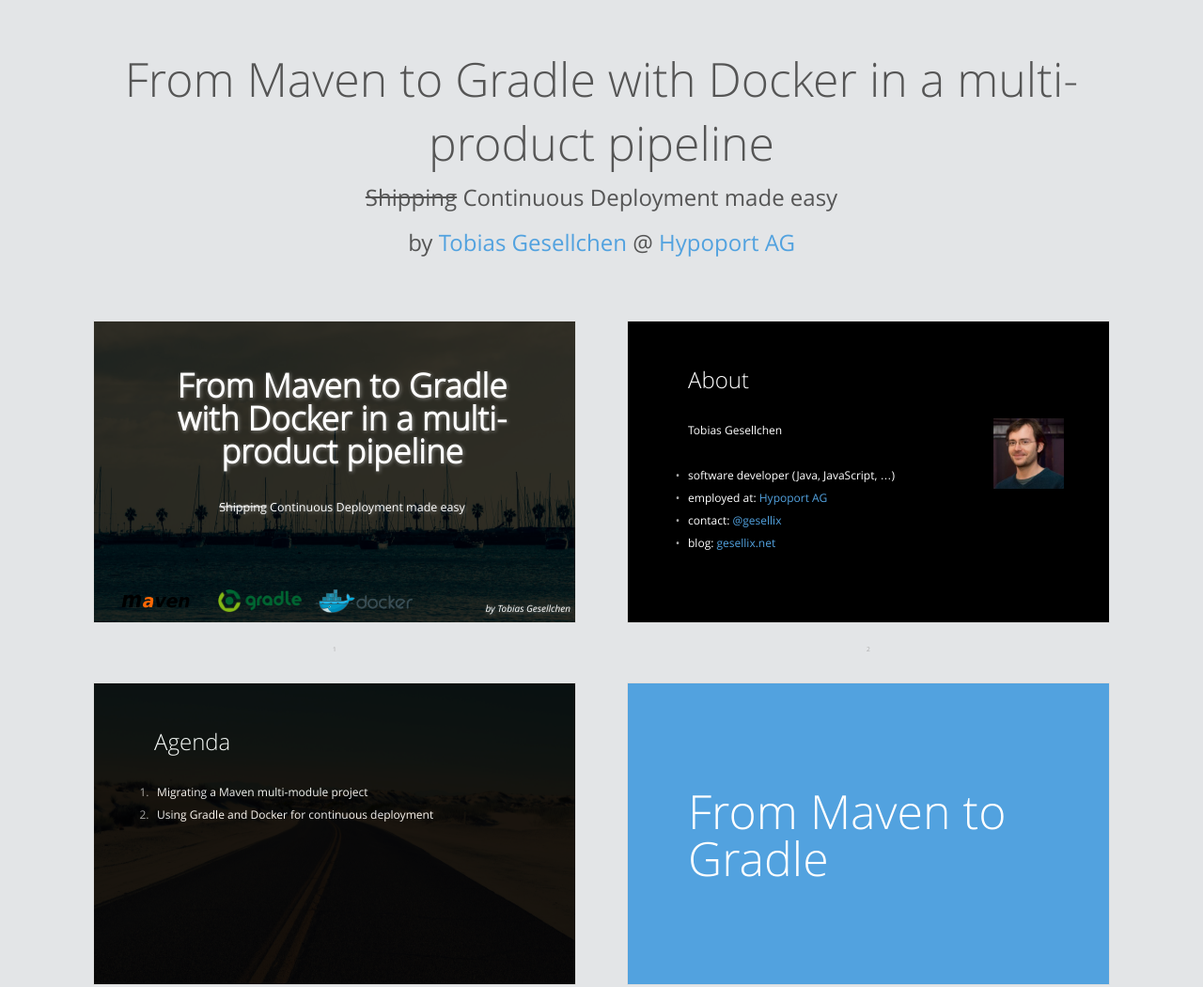
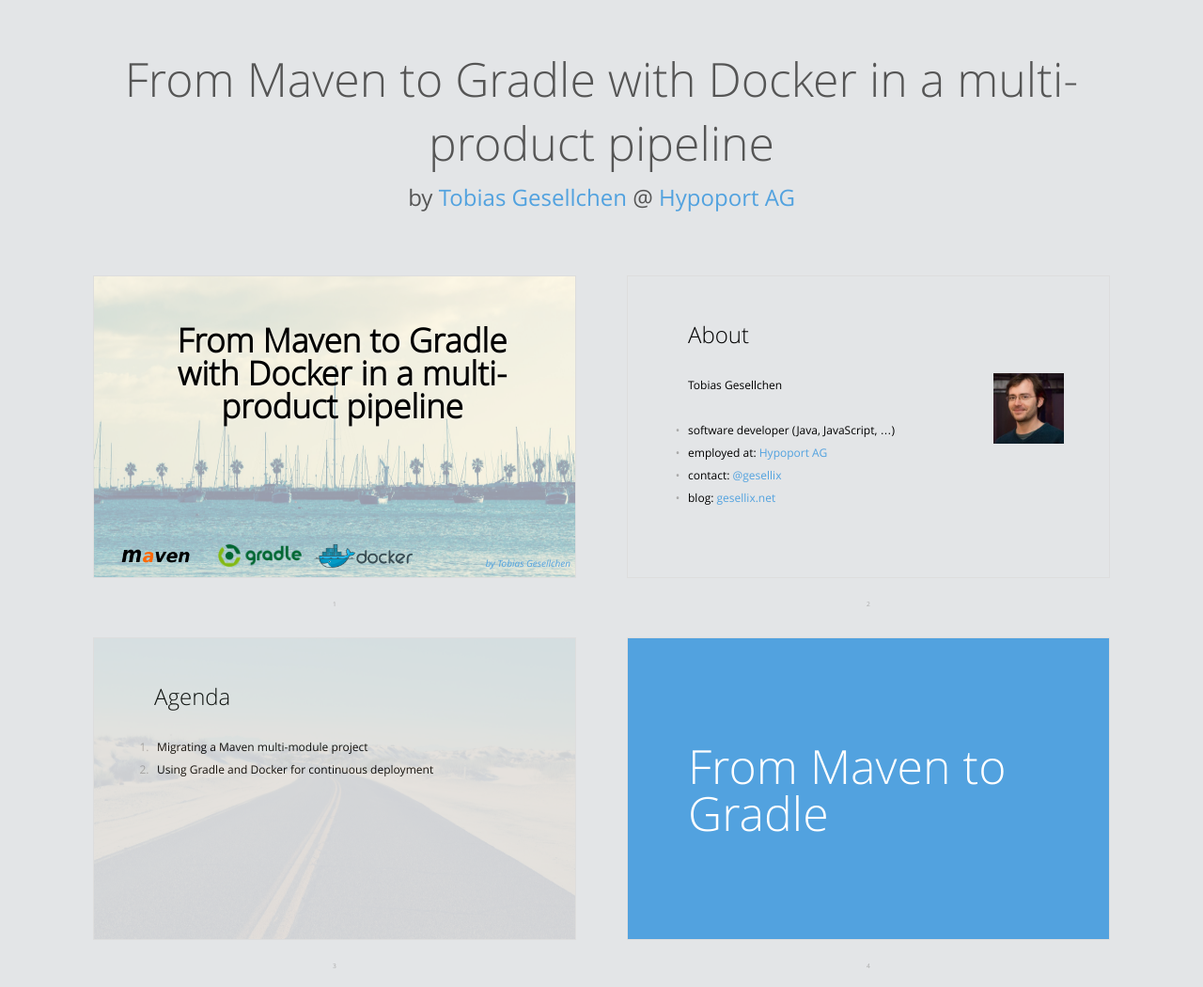
Before and after one commit to gesellix/gradle-summit-2014, a website: page index.html in a window 1280 px wide. Shown: the top 1050 px of the page at 94% size. Drawn offline with Linux system fonts and the light colour scheme.

Commit message:
lighter slides

```diff
--- a/index.html
+++ b/index.html
@@ -12,8 +12,6 @@
 <header class="caption">
     <h1>From Maven to Gradle with Docker in a multi-product pipeline</h1>
 
-    <h2><del>Shipping</del> Continuous Deployment made easy</h2>
-
     <p>by <a target="_blank" href="http://www.gesellix.net/">Tobias Gesellchen</a>
         @ <a target="_blank" href="http://www.hypoport.de/">Hypoport AG</a>
     </p>
@@ -21,7 +19,6 @@
 <section class="slide cover" id="cover">
     <div>
         <h2 class="text-shadow">From Maven to Gradle with Docker in a multi-product pipeline</h2>
-        <h3 class="text-shadow"><del>Shipping</del> Continuous Deployment made easy</h3>
 
         <p class="text-shadow"><a target="_blank" href="http://www.gesellix.net/">by Tobias Gesellchen</a></p>
         <!-- 5OctZbi8TOKC4NmbmeOH_Caroline%20Gutman-4677.jpg from https://s3.amazonaws.com/ooomf-com-files/5OctZbi8TOKC4NmbmeOH_Caroline%20Gutman-4677.jpg (http://unsplash.com/) -->
@@ -34,39 +31,36 @@
         </div>
         <style>
             #cover img {
-                opacity: 0.2;
+                opacity: 0.4;
+            }
+
+            #cover {
+                color: #000;
+                text-align: center;
             }
 
             #cover h2 {
-                color: #FFF;
-                text-align: center;
                 font-size: 70px;
                 font-weight: bold;
             }
 
             #cover h3 {
-                color: #FFF;
-                text-align: center;
                 font-size: 25px;
             }
 
             #cover p {
                 margin: 10px 0 0;
-                text-align: center;
-                color: #FFF;
                 font-style: italic;
                 font-size: 20px;
             }
 
             #cover p {
-                color: #FFF;
                 position: absolute;
                 bottom: 10px;
                 right: 10px;
             }
 
             #cover p a {
-                color: #FFF;
                 text-decoration: none;
             }
 
--- a/shower/themes/gesellix/styles/screen.css
+++ b/shower/themes/gesellix/styles/screen.css
@@ -134,8 +134,8 @@
     position: relative;
     width: 1024px;
     height: 640px;
-    background: #000;
-    color: #FFF;
+    background: #e3e5e7;
+    color: #000;
     -webkit-print-color-adjust: exact;
     -webkit-text-size-adjust: none;
     -moz-text-size-adjust: none;
@@ -350,7 +350,7 @@
 }
 
 .slide.cover {
-    background: #000
+    background: #fff
 }
 
 .slide.cover img, .slide.cover svg, .slide.cover video, .slide.cover object, .slide.cover canvas, .slide.cover iframe {
@@ -604,7 +604,7 @@
         margin: -320px 0 0 -512px;
         width: 1024px;
         height: 640px;
-        background: #000
+        background: #e3e5e7;
     }
 
     .full.debug:after {
@@ -708,7 +708,7 @@
 
 .link-github {
     display: inline-block;
-    background-image: url('../images/github/PNG/GitHub-Mark-Light-32px.png');
+    background-image: url('../images/github/PNG/GitHub-Mark-32px.png');
     background-repeat: no-repeat;
     background-position: left;
     padding-left: 35px;
```
Also changed, not shown: pictures/dependency-inheritance.png, pictures/deployment-pipeline.png.
